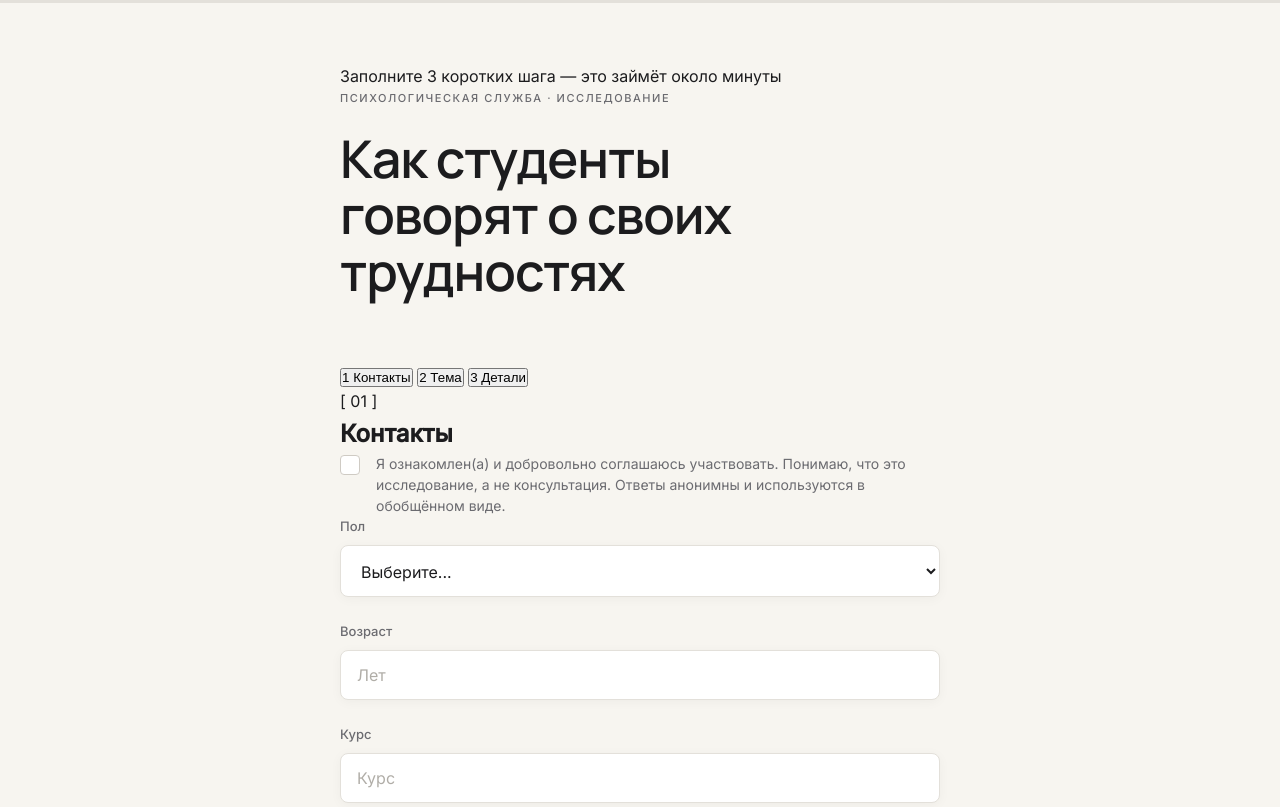
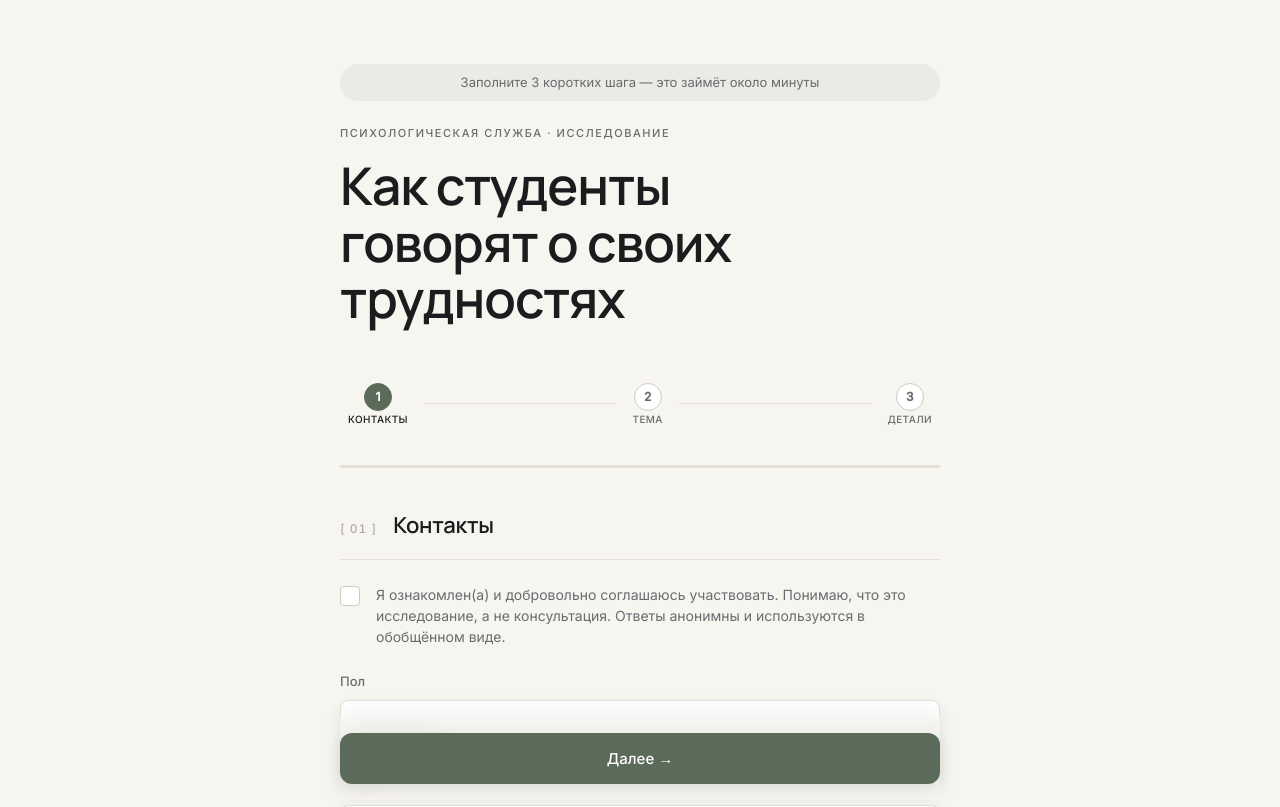
Before and after one commit to Ramyan-Iz/survey-vkr, a plain HTML site: page index.html in a window 1280 px wide. Shown: the top 807 px of the page. Drawn offline with Linux system fonts and the light colour scheme.

Commit message:
Update style.css

```diff
--- a/style.css
+++ b/style.css
@@ -24,6 +24,7 @@
   --radius-sm: 8px;
   --radius-md: 12px;
   --shadow-soft: 0 2px 12px rgba(0, 0, 0, 0.04);
+  --shadow-sticky: 0 -4px 20px rgba(0, 0, 0, 0.06);
 }
 
 *, *::before, *::after {
@@ -45,15 +46,153 @@ body {
   min-height: 100vh;
 }
 
-/* Прогресс-бар */
+.sr-only {
+  position: absolute;
+  width: 1px;
+  height: 1px;
+  padding: 0;
+  margin: -1px;
+  overflow: hidden;
+  clip: rect(0, 0, 0, 0);
+  white-space: nowrap;
+  border: 0;
+}
+
+/* ============================================
+   Страница (mobile-first)
+   ============================================ */
+.page {
+  max-width: 680px;
+  margin: 0 auto;
+  padding: var(--space-md) var(--space-sm) var(--space-xl);
+}
+
+@media (min-width: 768px) {
+  .page {
+    padding: var(--space-xl) var(--space-lg);
+  }
+}
+
+/* ============================================
+   Подсказка сверху
+   ============================================ */
+.top-hint {
+  font-size: 0.8125rem;
+  color: var(--text-muted);
+  text-align: center;
+  padding: var(--space-xs) var(--space-sm);
+  background: var(--accent-soft);
+  border-radius: 100px;
+  margin-bottom: var(--space-md);
+}
+
+/* ============================================
+   Шапка
+   ============================================ */
+.page-header {
+  margin-bottom: var(--space-lg);
+}
+
+.eyebrow {
+  font-size: 0.6875rem;
+  font-weight: 500;
+  letter-spacing: 0.14em;
+  text-transform: uppercase;
+  color: var(--text-muted);
+  margin-bottom: var(--space-sm);
+}
+
+.display {
+  font-family: var(--font-display);
+  font-size: clamp(1.75rem, 6vw, 3.25rem);
+  font-weight: 600;
+  line-height: 1.08;
+  letter-spacing: -0.02em;
+}
+
+/* ============================================
+   Индикатор шагов
+   ============================================ */
+.steps-indicator {
+  display: flex;
+  align-items: center;
+  gap: var(--space-xs);
+  margin-bottom: var(--space-md);
+  padding: var(--space-xs) 0;
+}
+
+.step-dot {
+  display: flex;
+  flex-direction: column;
+  align-items: center;
+  gap: 2px;
+  background: none;
+  border: none;
+  cursor: pointer;
+  padding: var(--space-xs);
+  border-radius: var(--radius-sm);
+  transition: all 0.2s ease;
+  font-family: var(--font-body);
+  flex: 0 0 auto;
+}
+
+.step-dot-num {
+  display: flex;
+  align-items: center;
+  justify-content: center;
+  width: 28px;
+  height: 28px;
+  border-radius: 50%;
+  border: 1.5px solid var(--line-strong);
+  font-size: 0.75rem;
+  font-weight: 600;
+  color: var(--text-muted);
+  background: var(--surface);
+  transition: all 0.2s ease;
+}
+
+.step-dot-label {
+  font-size: 0.625rem;
+  font-weight: 500;
+  letter-spacing: 0.04em;
+  text-transform: uppercase;
+  color: var(--text-muted);
+  transition: color 0.2s ease;
+}
+
+.step-dot.is-active .step-dot-num {
+  background: var(--accent);
+  border-color: var(--accent);
+  color: #FFFFFF;
+}
+
+.step-dot.is-active .step-dot-label {
+  color: var(--text);
+}
+
+.step-dot.is-done .step-dot-num {
+  background: var(--accent-soft);
+  border-color: var(--accent);
+  color: var(--accent);
+}
+
+.step-dot-line {
+  flex: 1;
+  height: 1px;
+  background: var(--line);
+  min-width: 12px;
+}
+
+/* ============================================
+   Полоса прогресса
+   ============================================ */
 .progress-container {
-  position: fixed;
-  top: 0;
-  left: 0;
   width: 100%;
   height: 3px;
   background: var(--line);
-  z-index: 100;
+  border-radius: 100px;
+  overflow: hidden;
+  margin-bottom: var(--space-lg);
 }
 
 .progress-bar {
@@ -63,70 +202,33 @@ body {
   transition: width 0.4s ease;
 }
 
-/* Страница */
-.page {
-  max-width: 680px;
-  margin: 0 auto;
-  padding: var(--space-xl) var(--space-md) var(--space-xl);
+/* ============================================
+   Шаги
+   ============================================ */
+.step {
+  display: none;
 }
 
-@media (min-width: 768px) {
-  .page {
-    padding: var(--space-xl) var(--space-lg);
-  }
+.step.is-active {
+  display: block;
+  animation: fadeUp 0.4s ease;
 }
 
-/* Шапка */
-.page-header {
-  margin-bottom: var(--space-xl);
+@keyframes fadeUp {
+  from { opacity: 0; transform: translateY(12px); }
+  to { opacity: 1; transform: translateY(0); }
 }
 
-.eyebrow {
-  font-size: 0.6875rem;
-  font-weight: 500;
-  letter-spacing: 0.14em;
-  text-transform: uppercase;
-  color: var(--text-muted);
-  margin-bottom: var(--space-md);
-}
-
-.display {
-  font-family: var(--font-display);
-  font-size: clamp(2rem, 6vw, 3.25rem);
-  font-weight: 600;
-  line-height: 1.08;
-  letter-spacing: -0.02em;
-  margin-bottom: var(--space-md);
-}
-
-.lede {
-  font-size: 1rem;
-  color: var(--text-muted);
-  max-width: 48ch;
-}
-
-/* Секции */
-.section {
-  padding: var(--space-lg) 0;
-  border-top: 1px solid var(--line);
-  opacity: 0;
-  transform: translateY(16px);
-  transition: opacity 0.5s ease, transform 0.5s ease;
-}
-
-.section.is-visible {
-  opacity: 1;
-  transform: translateY(0);
-}
-
-.section-head {
+.step-head {
   display: flex;
   align-items: baseline;
   gap: var(--space-sm);
   margin-bottom: var(--space-md);
+  padding-bottom: var(--space-sm);
+  border-bottom: 1px solid var(--line);
 }
 
-.section-num {
+.step-num {
   font-size: 0.75rem;
   font-weight: 500;
   letter-spacing: 0.08em;
@@ -134,20 +236,16 @@ body {
   font-variant-numeric: tabular-nums;
 }
 
-.section-title {
+.step-title {
   font-family: var(--font-display);
-  font-size: 1.25rem;
+  font-size: 1.375rem;
   font-weight: 600;
   letter-spacing: -0.01em;
 }
 
-.hint {
-  font-size: 0.875rem;
-  color: var(--text-muted);
-  margin-bottom: var(--space-md);
-}
-
-/* Поля */
+/* ============================================
+   Поля
+   ============================================ */
 .field {
   margin-bottom: var(--space-md);
 }
@@ -167,7 +265,7 @@ textarea,
 select {
   width: 100%;
   font-family: var(--font-body);
-  font-size: 1rem;
+  font-size: 16px; /* предотвращает зум на iOS */
   color: var(--text);
   background: var(--surface);
   border: 1px solid var(--line);
@@ -179,13 +277,12 @@ select {
 
 textarea {
   resize: vertical;
-  min-height: 120px;
+  min-height: 100px;
 }
 
 input::placeholder,
 textarea::placeholder {
   color: var(--num);
-  transition: opacity 0.2s ease;
 }
 
 input:focus,
@@ -196,23 +293,21 @@ select:focus {
   box-shadow: 0 0 0 3px var(--accent-soft);
 }
 
-input:focus::placeholder,
-textarea:focus::placeholder {
-  opacity: 0.4;
-}
-
 input:focus-visible,
 textarea:focus-visible,
 select:focus-visible,
-button:focus-visible {
+button:focus-visible,
+.step-dot:focus-visible {
   outline: 2px solid var(--accent);
   outline-offset: 2px;
 }
 
-/* Radio-вопросы (Эллис, CompACT, барьеры) */
+/* ============================================
+   Radio-вопросы
+   ============================================ */
 .question {
   margin-bottom: var(--space-md);
-  padding: var(--space-sm) 0;
+  padding-bottom: var(--space-sm);
   border-bottom: 1px solid var(--line);
 }
 
@@ -223,7 +318,6 @@ button:focus-visible {
 .question p {
   font-size: 0.9375rem;
   margin-bottom: var(--space-sm);
-  color: var(--text);
 }
 
 .scale {
@@ -264,12 +358,15 @@ button:focus-visible {
   color: #FFFFFF;
 }
 
-/* Чекбокс */
+/* ============================================
+   Чекбокс
+   ============================================ */
 .check {
   display: flex;
   gap: var(--space-sm);
   cursor: pointer;
   align-items: flex-start;
+  margin-bottom: var(--space-md);
 }
 
 .check input {
@@ -314,52 +411,74 @@ button:focus-visible {
   line-height: 1.5;
 }
 
-/* Кнопка */
-.submit {
+/* ============================================
+   Sticky-футер с кнопками
+   ============================================ */
+.sticky-footer {
+  position: sticky;
+  bottom: 0;
   display: flex;
-  align-items: center;
-  justify-content: space-between;
-  width: 100%;
-  margin-top: var(--space-md);
+  gap: var(--space-xs);
+  margin-top: var(--space-lg);
+  padding: var(--space-sm) 0;
+  padding-bottom: calc(var(--space-sm) + env(safe-area-inset-bottom, 0px));
+  background: rgba(247, 245, 240, 0.92);
+  backdrop-filter: blur(8px);
+  -webkit-backdrop-filter: blur(8px);
+  box-shadow: var(--shadow-sticky);
+  z-index: 50;
+}
+
+.btn-next,
+.btn-prev,
+.btn-submit {
+  flex: 1;
   padding: 1rem 1.25rem;
   font-family: var(--font-body);
   font-size: 0.9375rem;
   font-weight: 500;
-  color: #FFFFFF;
-  background: var(--accent);
   border: none;
   border-radius: var(--radius-md);
   cursor: pointer;
   transition: background 0.25s ease, transform 0.15s ease, box-shadow 0.25s ease;
+}
+
+.btn-next,
+.btn-submit {
+  color: #FFFFFF;
+  background: var(--accent);
   box-shadow: 0 4px 16px rgba(91, 107, 90, 0.2);
 }
 
-.submit:hover {
+.btn-next:hover,
+.btn-submit:hover {
   background: #4A5A49;
-  box-shadow: 0 6px 20px rgba(91, 107, 90, 0.3);
   transform: translateY(-1px);
 }
 
-.submit:active {
-  transform: translateY(0);
+.btn-prev {
+  background: var(--surface);
+  color: var(--text-muted);
+  border: 1px solid var(--line);
+  flex: 0 0 auto;
+  padding-left: 1rem;
+  padding-right: 1rem;
 }
 
-.submit-arrow {
-  font-size: 1.125rem;
-  transition: transform 0.2s ease;
+.btn-prev:hover {
+  border-color: var(--line-strong);
+  color: var(--text);
 }
 
-.submit:hover .submit-arrow {
-  transform: translateX(4px);
-}
-
-.submit:disabled {
+.btn-submit:disabled {
   opacity: 0.6;
   cursor: not-allowed;
   transform: none;
 }
 
-/* Сноска */
+/* ============================================
+   Сноска
+   ============================================ */
 .footnote {
   margin-top: var(--space-md);
   font-size: 0.75rem;
@@ -368,30 +487,41 @@ button:focus-visible {
   text-align: center;
 }
 
-/* Адаптив */
+/* ============================================
+   Адаптив
+   ============================================ */
 @media (max-width: 480px) {
-  .page {
-    padding: var(--space-lg) var(--space-sm);
+  .display {
+    font-size: 1.75rem;
   }
 
-  .display {
-    font-size: 1.875rem;
+  .step-title {
+    font-size: 1.25rem;
   }
 
-  .section {
-    padding: var(--space-md) 0;
+  .step-dot-label {
+    display: none;
+  }
+
+  .step-dot-num {
+    width: 26px;
+    height: 26px;
+  }
+
+  .sticky-footer {
+    margin-left: calc(-1 * var(--space-sm));
+    margin-right: calc(-1 * var(--space-sm));
+    padding-left: var(--space-sm);
+    padding-right: var(--space-sm);
   }
 }
 
-/* Уважение к предпочтениям */
+/* ============================================
+   Уважение к предпочтениям
+   ============================================ */
 @media (prefers-reduced-motion: reduce) {
   *, *::before, *::after {
     animation-duration: 0.01ms !important;
     transition-duration: 0.01ms !important;
   }
-
-  .section {
-    opacity: 1;
-    transform: none;
-  }
 }
```
